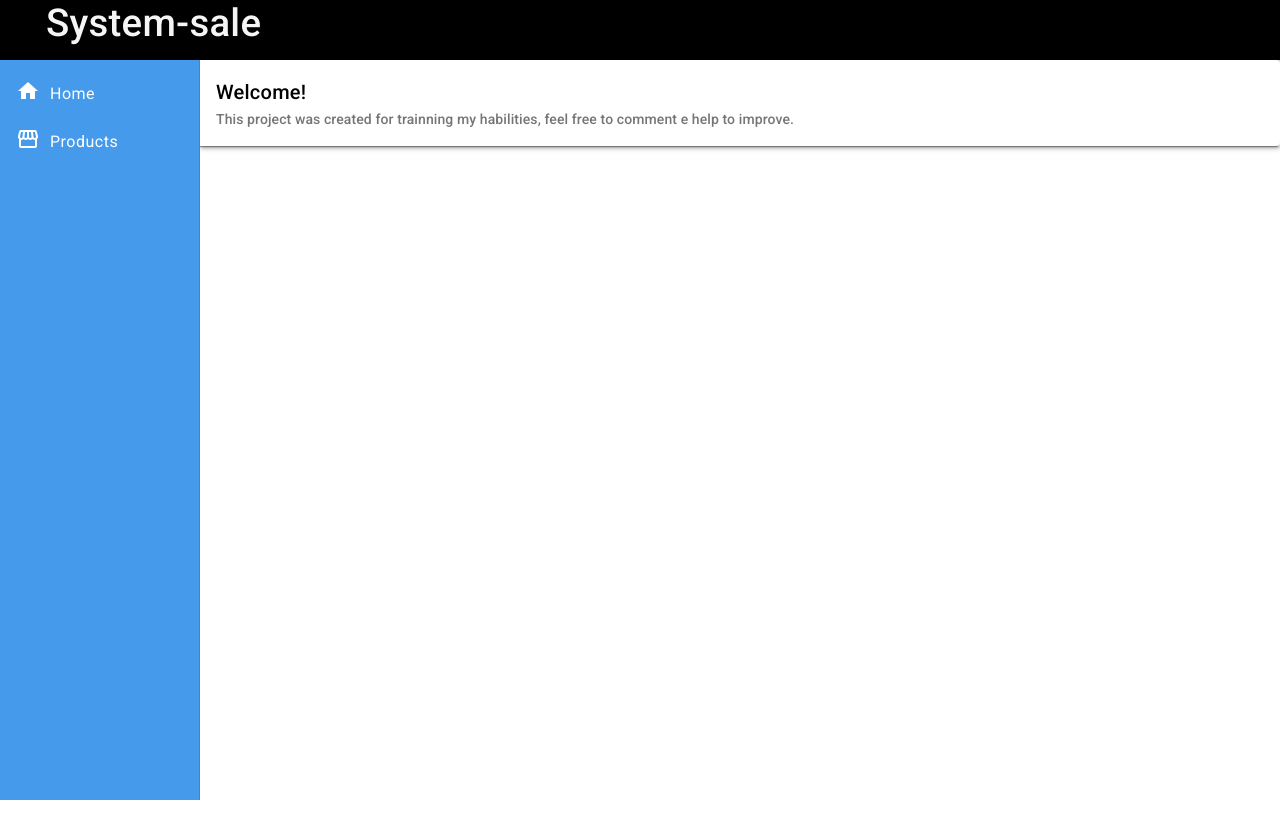
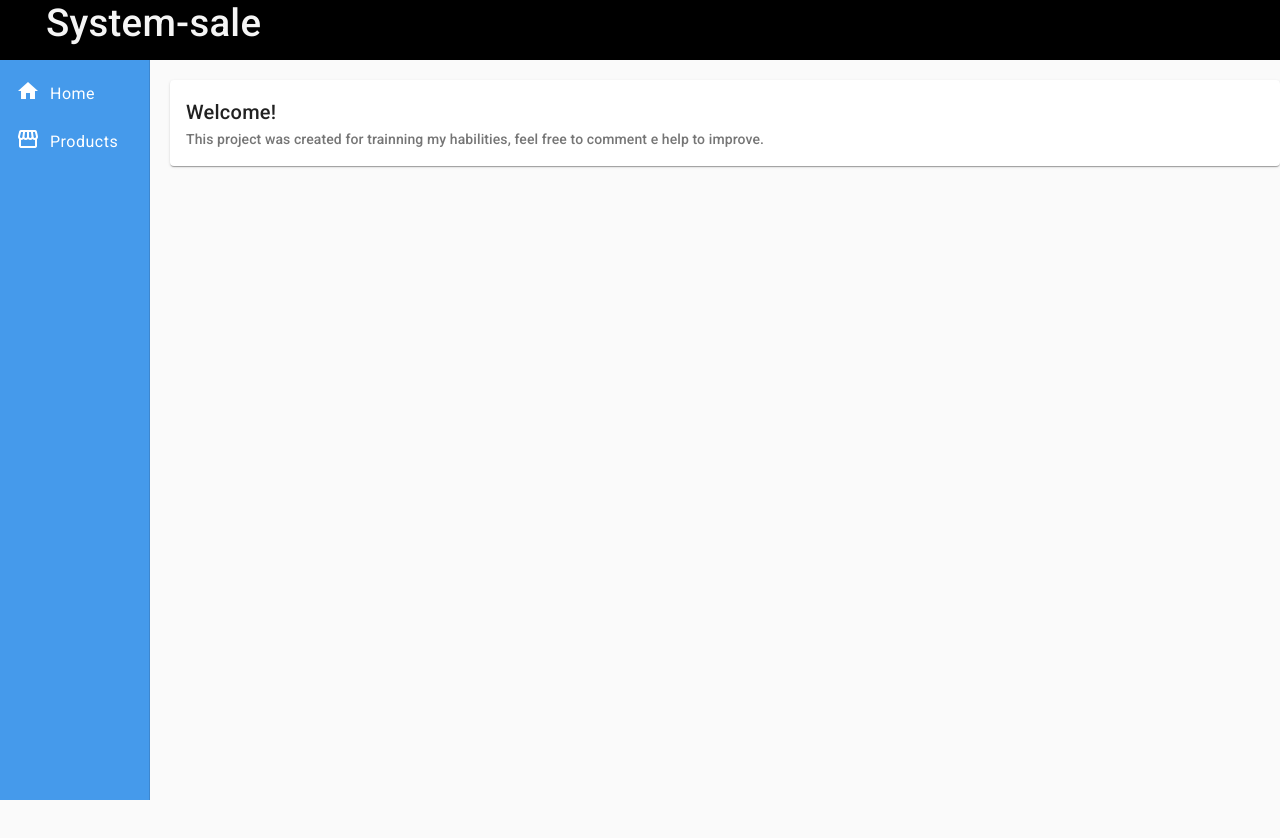
Before and after one commit to InsaneProgZ/sale-system-frontend, an Angular app: page / in a window 1280 px wide. Shown: the top 838 px of the page. Before the commit the page ends 800 px from the top, so only its background shows below. Built offline with nearby package versions, Linux system fonts and the light colour scheme.

Commit message:
Bug resolvido

```diff
--- a/src/app/app.component.html
+++ b/src/app/app.component.html
@@ -1,3 +1,2 @@
 <app-header></app-header>
 <app-nav></app-nav>
-<app-home></app-home>
--- a/src/app/components/template/nav/nav.component.html
+++ b/src/app/components/template/nav/nav.component.html
@@ -19,4 +19,8 @@
             </a>
         </mat-nav-list>
     </mat-sidenav>
+    <mat-sidenav-content>
+        <app-home></app-home>
+    </mat-sidenav-content>
+
 </mat-sidenav-container>
--- a/src/app/components/template/nav/nav.component.scss
+++ b/src/app/components/template/nav/nav.component.scss
@@ -1,6 +1,6 @@
 .sidenav {
   background-color: rgb(69, 154, 235);
-  width: 200px;
+  width: 150px;
 }
 
 .items {
@@ -11,4 +11,8 @@
 .item-text {
    margin-top: 3px;
    padding-left: 10px;
+  }
+
+mat-sidenav-container {
+  height: 100%;
 }
--- a/src/app/view/home/home.component.html
+++ b/src/app/view/home/home.component.html
@@ -1,5 +1,5 @@
-<mat-card>
-    <mat-card-content class="card mat-elevation-z3">
+<mat-card class="card mat-elevation-z3">
+    <mat-card-content>
         <mat-card-title>Welcome!</mat-card-title>
         <mat-card-subtitle>This project was created for trainning my habilities, feel free to comment e help to
             improve.</mat-card-subtitle>
--- a/src/app/view/home/home.component.scss
+++ b/src/app/view/home/home.component.scss
@@ -1,3 +1,4 @@
 .card {
-    margin-left: 200px;
+    margin-top: 20px;
+    margin-left: 20px;
 }
--- a/src/styles.scss
+++ b/src/styles.scss
@@ -2,3 +2,7 @@
 
 html, body { height: 100%; }
 body { margin: 0; font-family: Roboto, "Helvetica Neue", sans-serif; }
+
+// * {
+//     border: 1px solid red;
+// }
```
